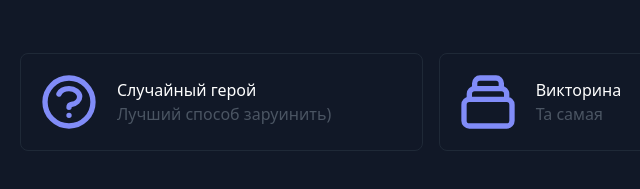
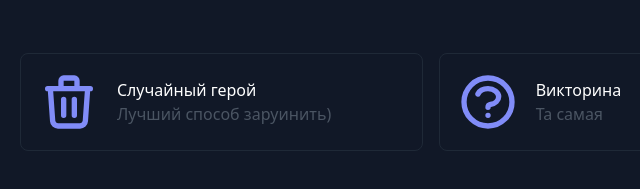
Before and after one commit to timurvasilenko/zxc_helper, a website: page index.html in a window 1280 px wide. Shown: the part 201-390 px from the top of the page, 0-640 px from the left. Drawn offline with Linux system fonts and the light colour scheme.

Commit message:
menu icons changed

```diff
--- a/index.html
+++ b/index.html
@@ -30,7 +30,7 @@
                             class="w-16 h-16 object-cover object-center flex-shrink-0 mr-4 text-indigo-400" fill="none"
                             viewBox="0 0 24 24" stroke="currentColor" stroke-width="2">
                             <path stroke-linecap="round" stroke-linejoin="round"
-                                d="M8.228 9c.549-1.165 2.03-2 3.772-2 2.21 0 4 1.343 4 3 0 1.4-1.278 2.575-3.006 2.907-.542.104-.994.54-.994 1.093m0 3h.01M21 12a9 9 0 11-18 0 9 9 0 0118 0z" />
+                                d="M19 7l-.867 12.142A2 2 0 0116.138 21H7.862a2 2 0 01-1.995-1.858L5 7m5 4v6m4-6v6m1-10V4a1 1 0 00-1-1h-4a1 1 0 00-1 1v3M4 7h16" />
                         </svg>
                         <div class="flex-grow">
                             <h2 class="text-white title-font font-medium">Случайный герой</h2>
@@ -46,7 +46,7 @@
                             class="w-16 h-16 object-cover object-center flex-shrink-0 mr-4 text-indigo-400" fill="none"
                             viewBox="0 0 24 24" stroke="currentColor" stroke-width="2">
                             <path stroke-linecap="round" stroke-linejoin="round"
-                                d="M19 11H5m14 0a2 2 0 012 2v6a2 2 0 01-2 2H5a2 2 0 01-2-2v-6a2 2 0 012-2m14 0V9a2 2 0 00-2-2M5 11V9a2 2 0 012-2m0 0V5a2 2 0 012-2h6a2 2 0 012 2v2M7 7h10" />
+                                d="M8.228 9c.549-1.165 2.03-2 3.772-2 2.21 0 4 1.343 4 3 0 1.4-1.278 2.575-3.006 2.907-.542.104-.994.54-.994 1.093m0 3h.01M21 12a9 9 0 11-18 0 9 9 0 0118 0z" />
                         </svg>
                         <div class="flex-grow">
                             <h2 class="text-white title-font font-medium">Викторина</h2>
```
